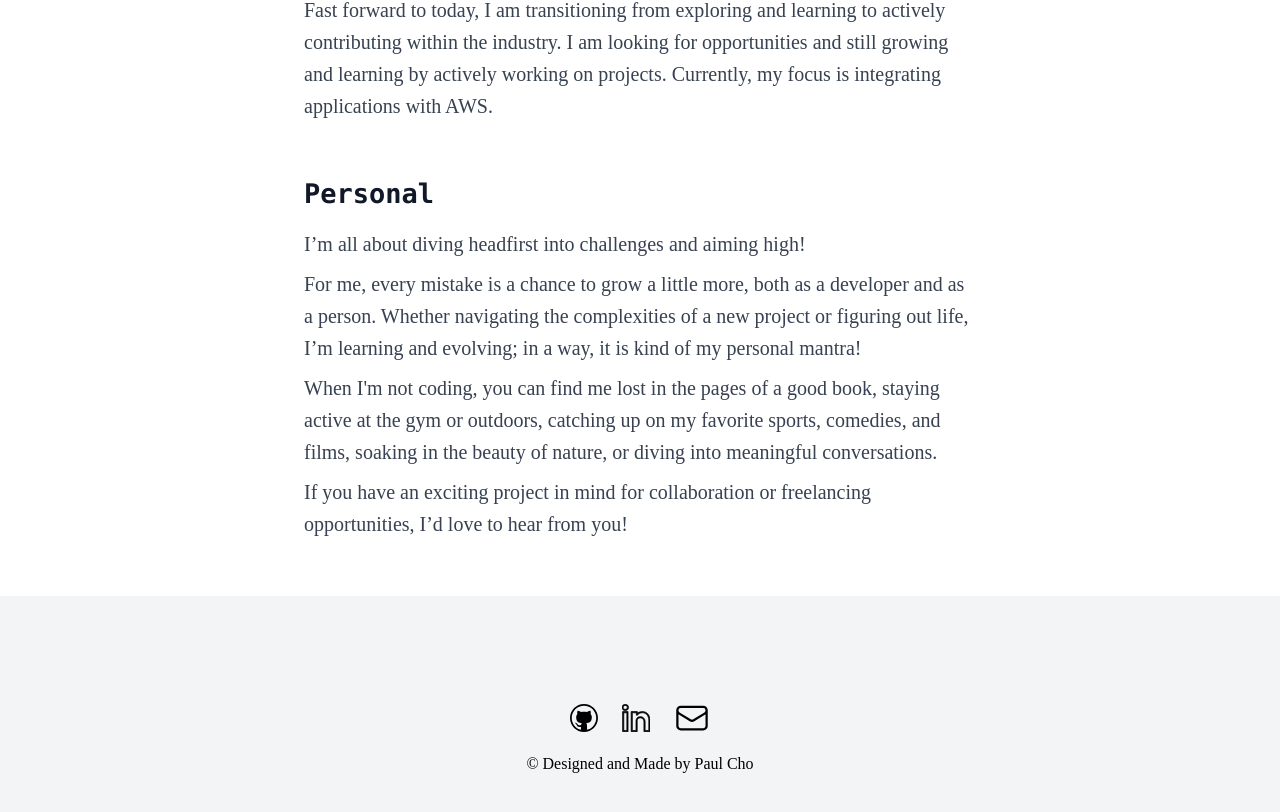
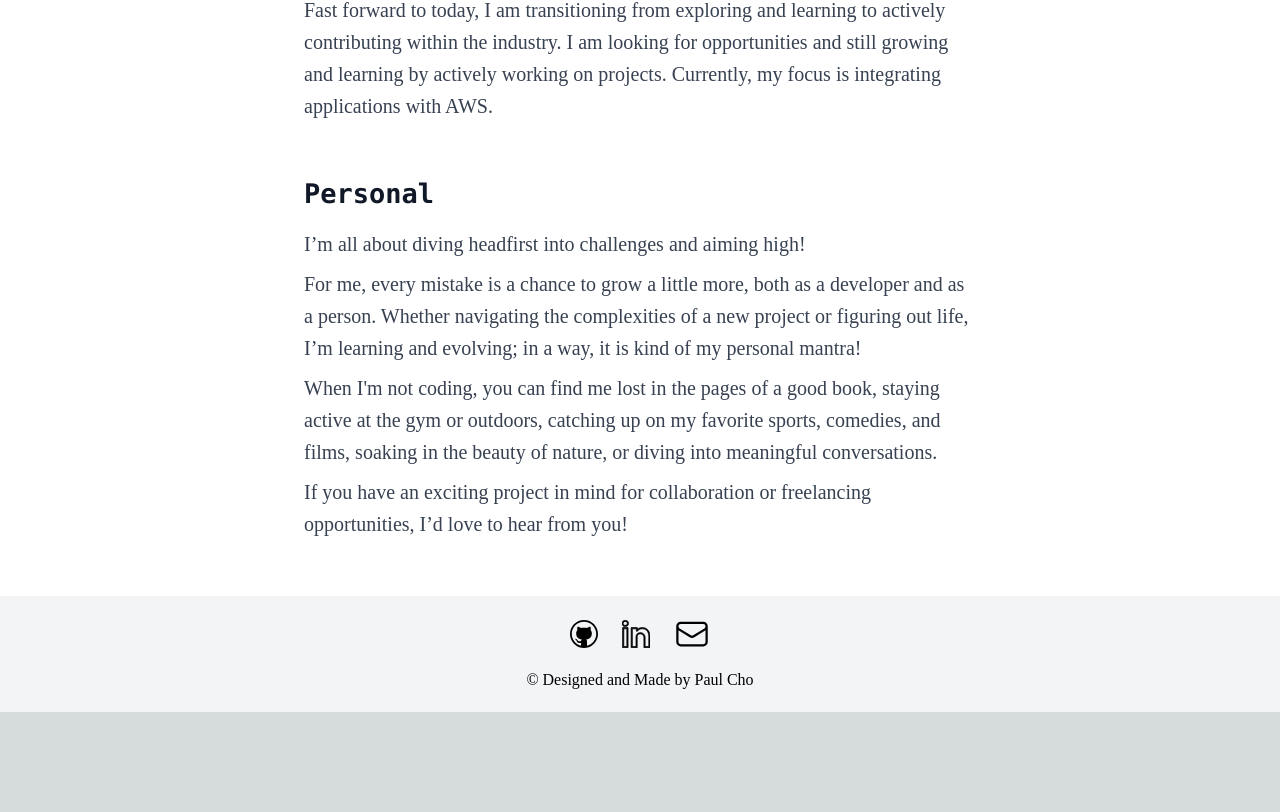
Before and after one commit to paul-cho-39/portfolio, a Next.js app: page /projects/about in a window 1280 px wide. Shown: the part 887-1699 px from the top of the page. After the commit the page ends 1599 px from the top, so only its background shows below. Built offline with nearby package versions, Linux system fonts and the light colour scheme.

Commit message:
change footer padding in /projects/layout

```diff
--- a/src/app/component/contact/index.tsx
+++ b/src/app/component/contact/index.tsx
@@ -11,7 +11,7 @@ const Contact = () => {
          </div>
          <Footer
             withWaveBg={true}
-            className='relative bg-transparent h-full text-black dark:text-black'
+            className='relative md:py-8 lg:py-12 xl:py-20 bg-transparent h-full text-black dark:text-black'
          />
       </ContactSectionLayout>
    );
--- a/src/app/component/footer/index.tsx
+++ b/src/app/component/footer/index.tsx
@@ -11,7 +11,7 @@ interface FooterProps extends Partial<ContactsProps> {
 const Footer = ({ withWaveBg, className, ...props }: FooterProps) => {
    return (
       <footer>
-         <div className={classNames(className, 'py-3 md:py-8 lg:py-12 xl:py-24 overflow-hidden')}>
+         <div className={classNames(className, 'py-3 overflow-hidden')}>
             <div className='relative z-30'>
                <ContactIcons
                   className='my-2'
```
